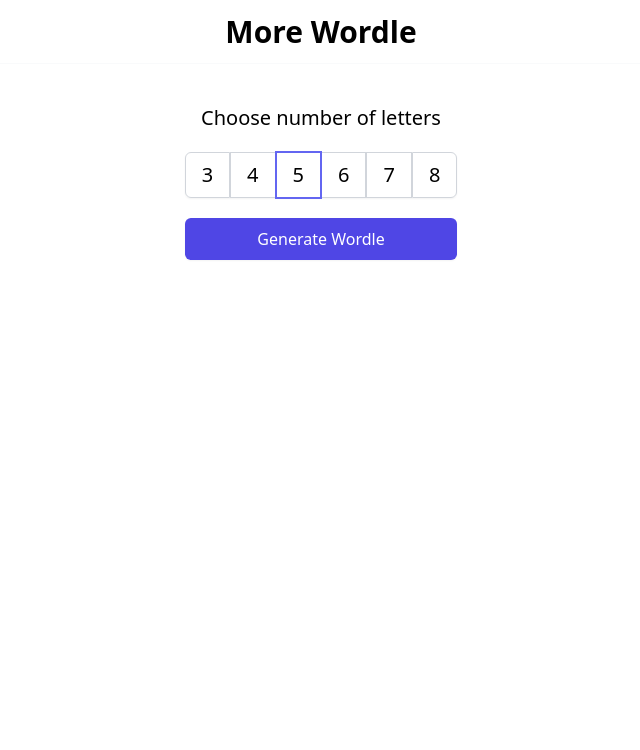
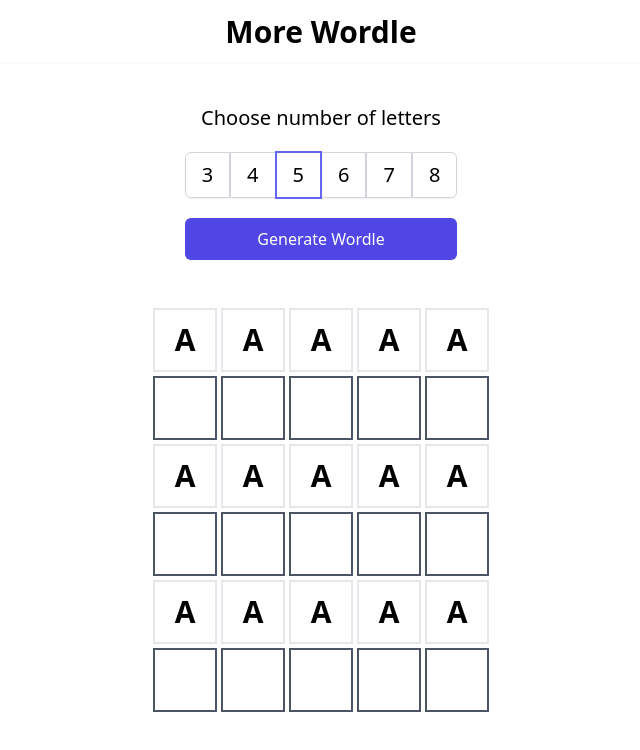
Before and after one commit to kevinlowe0x3F7/more-wordle, a Next.js app: page / in a window 1280 px wide. Shown: the top 750 px of the page, without its empty margins (319-959 px from the left). Built offline with nearby package versions, Linux system fonts and the light colour scheme.

Commit message:
Guess box letter styling

```diff
--- a/src/components/guessBoxes.tsx
+++ b/src/components/guessBoxes.tsx
@@ -12,7 +12,7 @@ export const GuessBoxes: React.FC = () => {
   // eslint-disable-next-line @typescript-eslint/no-unsafe-assignment
   const boxes = [...Array(numGuesses)].flatMap((_, g) =>
     [...Array(letters)].map((_, i) => (
-      <GuessBox key={`${g}:${i}`} letter={undefined} />
+      <GuessBox key={`${g}:${i}`} letter={g % 2 === 0 ? "A" : undefined} />
     ))
   );
   const classNames = clsx("grid gap-1", getGridColClassName(letters));
@@ -21,7 +21,8 @@ export const GuessBoxes: React.FC = () => {
 
 const GuessBox: React.FC<{ letter: string | undefined }> = ({ letter }) => {
   const classNames = clsx(
-    "flex items-center justify-center h-10 w-10 sm:w-16 sm:h-16 border-2 border-white"
+    "flex items-center justify-center h-10 w-10 sm:w-16 sm:h-16 border-2 text-3xl font-bold",
+    { "border-gray-600": letter == null, "border-gray-200": letter != null }
   );
   return <div className={classNames}>{letter}</div>;
 };
```
